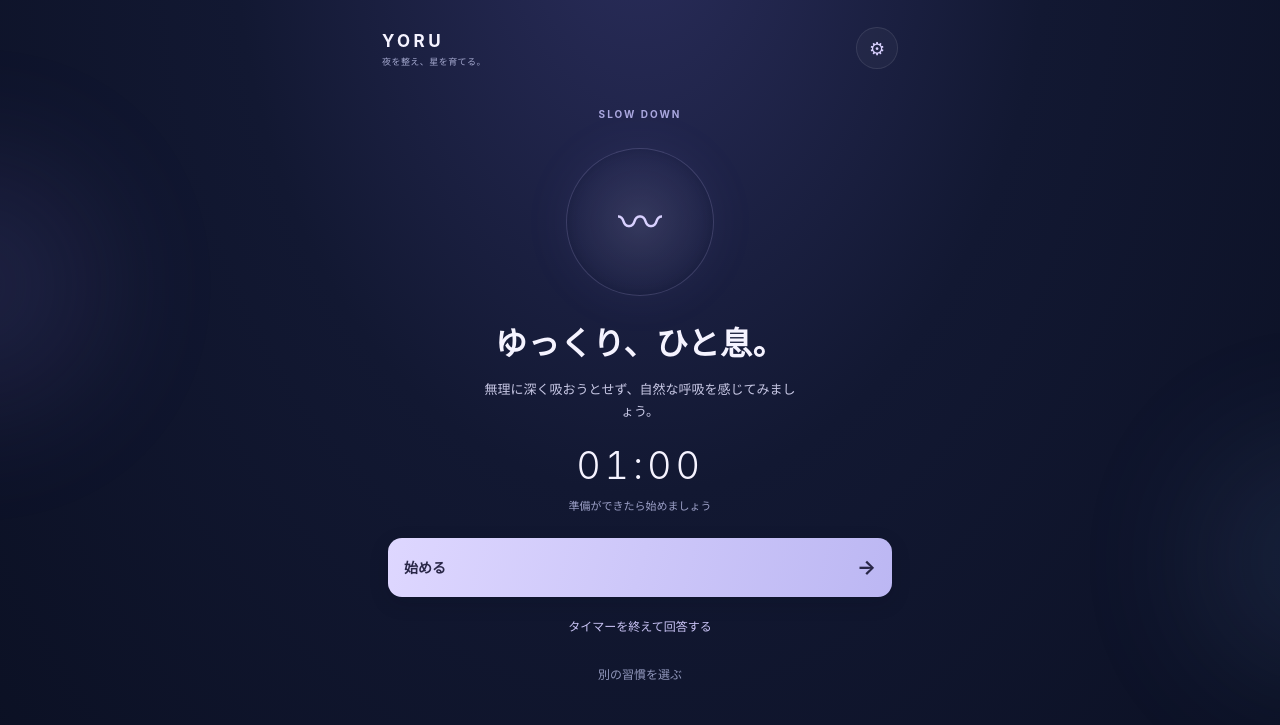
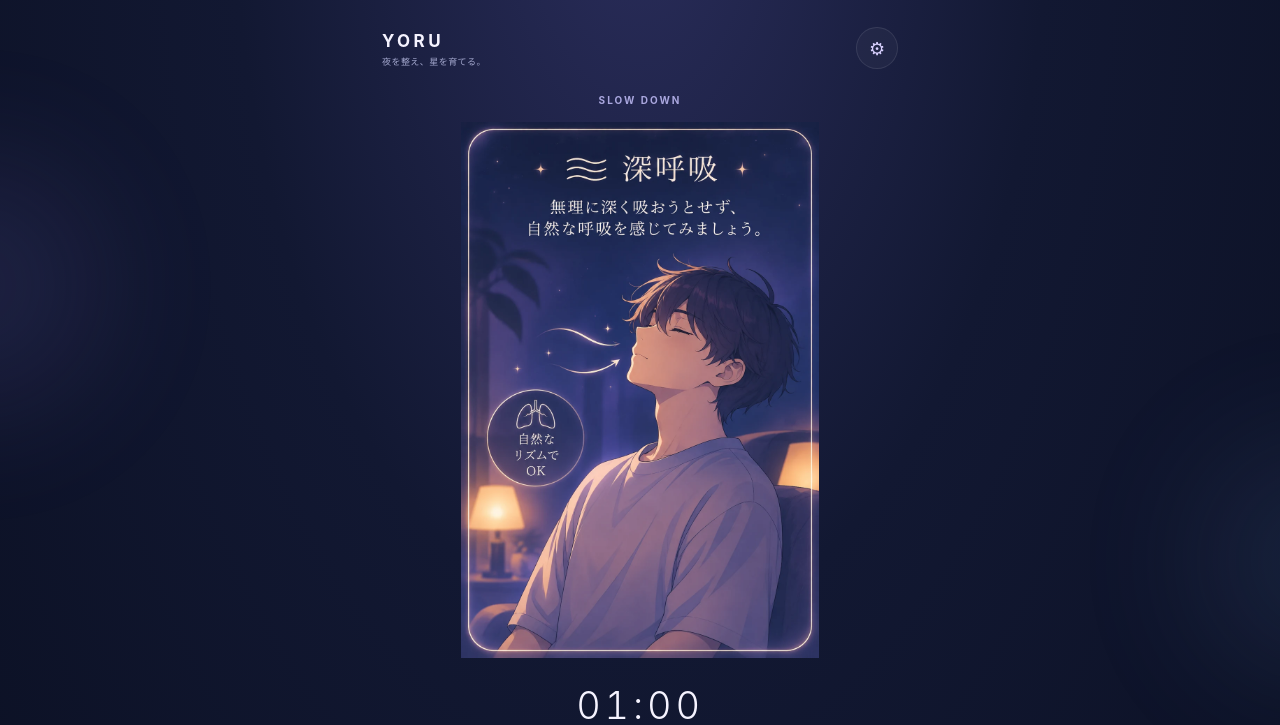
Before and after one commit to gonn323kazu-blip/yoru-pwa, a plain HTML site: page index.html in a window 1280 px wide. Both pictures are taken after a click on the button "おすすめの習慣を始める". Shown: the top 725 px of the page. Drawn offline with Linux system fonts and the light colour scheme.

Commit message:
Add files via upload

```diff
--- a/app.js
+++ b/app.js
@@ -17,7 +17,34 @@ function notify(msg){const el=$("toast");el.textContent=msg;el.classList.add("sh
 function go(screen){document.querySelectorAll(".screen").forEach(el=>el.classList.toggle("active",el.id===`screen-${screen}`));document.querySelectorAll(".nav-item").forEach(el=>el.classList.toggle("active",el.dataset.screen===screen));document.body.classList.toggle("hide-nav",screen==="goodnight");if(screen==="home")renderHome();if(screen==="journal")renderJournal();if(screen==="constellations")renderConstellations();if(screen==="settings")renderSettings();window.scrollTo({top:0,behavior:"smooth"})}
 document.querySelectorAll("[data-screen]").forEach(el=>el.addEventListener("click",()=>go(el.dataset.screen)));
 function renderHome(){const d=new Date();$("today-date").textContent=new Intl.DateTimeFormat("ja-JP",{month:"long",day:"numeric",weekday:"short"}).format(d).toUpperCase();$("star-count").textContent=data.stars;const done=data.rituals[todayKey()]?.done;const key=data.rituals[todayKey()]?.type||chosen;const r=ROUTINES[key]||ROUTINES.breath;$("home-routine-title").textContent=done?"今夜の習慣は完了しました":r.name;$("home-routine-desc").textContent=done?"おつかれさま。今夜も自分のペースで。":r.desc;$("home-symbol").textContent=done?"✦":r.icon}
-function beginRitual(key){chosen=key;const r=ROUTINES[key];remaining=r.seconds;running=false;stopInterval();$("session-icon").textContent=r.icon;$("session-title").textContent=r.title;$("session-desc").textContent=r.detail;$("timer").textContent=fmt(remaining);$("timer-note").textContent="準備ができたら始めましょう";$("timer-toggle").innerHTML='始める <span>→</span>';$("breath-orb").classList.remove("running");const visual=$("guide-visual");visual.dataset.kind=key;const guides={breath:{caption:"鼻から自然に吸って、ゆっくり吐く。呼吸を無理に変えなくても大丈夫。",art:"◯",extra:"〰"},stretch:{caption:"肩をゆっくり回し、首や背中を心地よい範囲で伸ばそう。痛みがあれば中止してね。",art:"↗",extra:"✧"},quiet:{caption:"楽な姿勢で目を閉じるか、ぼんやり過ごそう。何もしなくても大丈夫。",art:"☾",extra:"·"}};const g=guides[key];const guide=$('routine-guide');guide.hidden=key==='breath';if(key==='quiet'){visual.innerHTML='<img class="routine-image" src="./images/quiet-meditation.png" alt="座って目を閉じ、静かに休息する男性のイラスト">';}else if(key==='stretch'){visual.innerHTML='<div class="stretch-gallery"><img class="routine-image" src="./images/stretch-back.jpg" alt="背中を丸めたり伸ばしたりするストレッチ"><img class="routine-image" src="./images/stretch-shoulders.png" alt="両肘を曲げて肩を回すストレッチ"><img class="routine-image" src="./images/stretch-neck.png" alt="首を横にゆっくり倒すストレッチ"></div>';}else{visual.innerHTML='';}$("guide-caption").textContent=g.caption;$("self-check").hidden=false;$("star-status").textContent="";go("session")}
+function beginRitual(key){
+ chosen=key;
+ const r=ROUTINES[key];
+ remaining=r.seconds;
+ running=false;
+ stopInterval();
+ $("session-icon").textContent=r.icon;
+ $("session-title").textContent=r.title;
+ $("session-desc").textContent=r.detail;
+ $("timer").textContent=fmt(remaining);
+ $("timer-note").textContent="準備ができたら始めましょう";
+ $("timer-toggle").innerHTML='始める <span>→</span>';
+ $("breath-orb").classList.remove("running");
+ const visual=$("guide-visual");
+ visual.dataset.kind=key;
+ const captions={breath:"深呼吸のガイド",stretch:"ストレッチのガイド",quiet:"静かな休息のガイド"};
+ const img=document.createElement("img");
+ img.className="yoru-session-poster";
+ img.src="./images/routine/"+key+".webp";
+ img.alt=captions[key]+"。"+r.detail;
+ img.decoding="async";
+ visual.replaceChildren(img);
+ $("routine-guide").hidden=false;
+ $("guide-caption").textContent="";
+ $("self-check").hidden=false;
+ $("star-status").textContent="";
+ go("session");
+}
 function fmt(n){return `${String(Math.floor(n/60)).padStart(2,"0")}:${String(n%60).padStart(2,"0")}`}
 function stopInterval(){if(interval)clearInterval(interval);interval=null;running=false;$("breath-orb").classList.remove("running")}
 const toggleTimerOriginal=toggleTimer;
--- a/index.html
+++ b/index.html
@@ -8,7 +8,7 @@
 <link rel="manifest" href="./manifest.webmanifest">
 <link rel="icon" href="./icons/icon-192.png">
 <link rel="apple-touch-icon" href="./icons/icon-192.png">
-<link rel="stylesheet" href="./style.css?v=3">
+<link rel="stylesheet" href="./style.css?v=13-routine">
 <title>YORU — 夜を整え、星を育てる</title>
 </head>
 <body>
@@ -169,6 +169,6 @@
   <button class="nav-item" data-screen="settings"><span>⚙</span><small>設定</small></button>
 </nav>
 <div class="toast" id="toast" role="status"></div>
-<script src="./app.js?v=3"></script>
+<script src="./app.js?v=13-routine"></script>
 </body>
 </html>
--- a/style.css
+++ b/style.css
@@ -54,3 +54,13 @@ main{max-width:560px;margin:auto;padding:0 18px}.screen{display:none;animation:f
 #screen-constellations .constellation-gallery{align-items:stretch;grid-auto-rows:minmax(154px,auto)}
 #screen-constellations .zodiac-card{overflow:hidden;contain:paint;min-width:0}
 #screen-constellations .zodiac-card-preview{top:0;bottom:0;right:0;left:auto;width:72%;height:100%;max-width:none;object-fit:cover;object-position:center center;display:block;transform:none}
+
+/* 2026-11-15: task execution screens use the supplied instructional posters. */
+#screen-session .session{padding-top:12px}
+#screen-session .breath-orb,#screen-session #session-title,#screen-session #session-desc{display:none}
+#screen-session .routine-guide{display:block;max-width:100%;padding:0;margin:14px auto 16px;background:transparent;border:0}
+#screen-session .guide-visual{height:auto!important;min-height:0!important;display:block!important;font-size:initial}
+#screen-session .yoru-session-poster{display:block;width:100%;height:auto;max-height:min(67dvh,720px);object-fit:contain;margin:0 auto;border-radius:16px;background:transparent}
+#screen-session #guide-caption{display:none}
+#screen-session .timer{margin-top:8px}
+@media(max-width:400px){#screen-session .yoru-session-poster{max-height:61dvh}}
--- a/sw.js
+++ b/sw.js
@@ -1,6 +1,6 @@
-const CACHE='yoru-pwa-v12-zodiac-fix-20261115';
-const ASSETS=["./","./index.html","./style.css","./app.js","./manifest.webmanifest","./icons/icon-192.png","./icons/icon-512.png","./images/quiet-meditation.png","./images/stretch-back.jpg","./images/stretch-shoulders.png","./images/stretch-neck.png"];
-self.addEventListener('install',e=>e.waitUntil(caches.open(CACHE).then(c=>c.addAll(ASSETS)).then(()=>self.skipWaiting())));
+const CACHE='yoru-pwa-v13-routine-20261115';
+const ASSETS=["./","./index.html","./style.css","./app.js","./manifest.webmanifest","./icons/icon-192.png","./icons/icon-512.png","./images/quiet-meditation.png","./images/stretch-back.jpg","./images/stretch-shoulders.png","./images/stretch-neck.png","./images/routine/breath.webp","./images/routine/stretch.webp","./images/routine/quiet.webp"];
+self.addEventListener('install',e=>e.waitUntil(caches.open(CACHE).then(async c=>{await Promise.all(ASSETS.map(async asset=>{try{await c.add(asset)}catch(err){console.warn('Optional asset unavailable:',asset)}}))}).then(()=>self.skipWaiting())));
 self.addEventListener('activate',e=>e.waitUntil(caches.keys().then(keys=>Promise.all(keys.filter(k=>k.startsWith('yoru-pwa-')&&k!==CACHE).map(k=>caches.delete(k)))).then(()=>self.clients.claim())));
 self.addEventListener('fetch',e=>{if(e.request.method!=='GET'||new URL(e.request.url).origin!==self.location.origin)return;e.respondWith(caches.open(CACHE).then(async c=>{try{const r=await fetch(e.request);if(r.ok)await c.put(e.request,r.clone());return r}catch{const cached=await c.match(e.request);if(cached)return cached;if(e.request.mode==='navigate')return c.match('./index.html');return Response.error()}}))});
 self.addEventListener('notificationclick',e=>{e.notification.close();e.waitUntil(self.clients.matchAll({type:'window',includeUncontrolled:true}).then(async clients=>{for(const c of clients)if(c.url.startsWith(self.registration.scope)){await c.focus();return}return self.clients.openWindow('./index.html')}))});
```
Also changed, not shown: images/routine/breath.webp (added), images/routine/quiet.webp (added), images/routine/stretch.webp (added).
